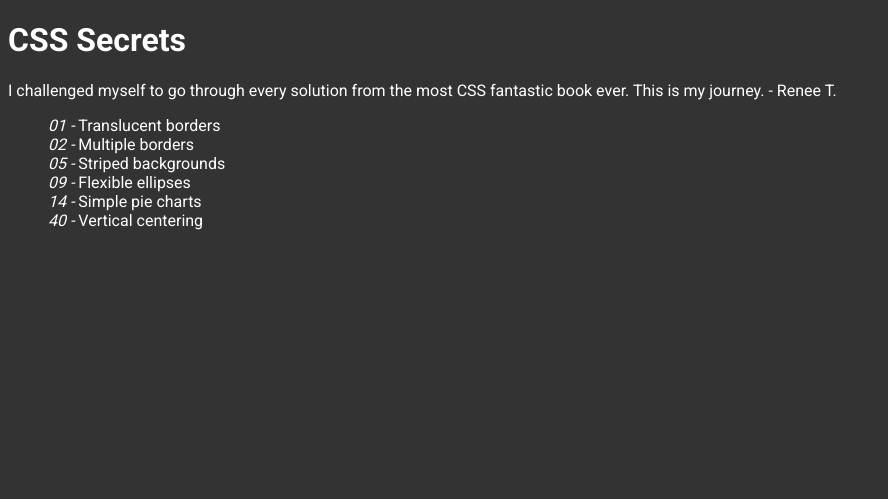
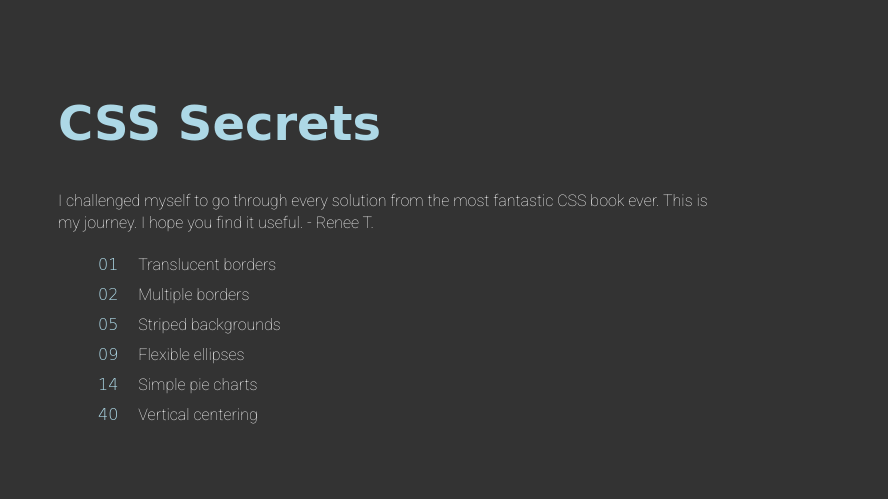
Before and after one commit to rjene/css-secrets, a plain HTML site: page index.html in a window 1280 px wide. Shown: the whole page, without its empty margins (0-888 px from the left). Drawn offline with Linux system fonts and the light colour scheme; a web font is replaced by a local one.

Commit message:
Added an index to list solutions done

```diff
--- a/index.html
+++ b/index.html
@@ -7,12 +7,20 @@
     <meta name="x-apple-disable-message-reformatting"><!--disable auto-scale in iOS-->
     <title></title><!--noted to show up in Android -->
     <link href="https://fonts.googleapis.com/css?family=Roboto:100,300,400,700" rel="stylesheet">
+    <link href="https://fonts.googleapis.com/css?family=Fredericka+the+Great" rel="stylesheet">
 
     <style>
         body {
             font-family: "Roboto", sans-serif;
+            font-weight: 100;
             background: #333;
             color: #fff;
+            line-height: 1.4;
+        }
+
+        .wrapper{
+            padding: 50px;
+            width: 650px;
         }
         a{
             color: #fff;
@@ -21,20 +29,34 @@
         ul{
             list-style: none;
         }
+        h1{
+            font-size: 3em;
+        }
+        em, h1{
+            color: lightblue;
+            font-family: 'Fredericka the Great', cursive;
+        }
+        em{
+            padding-right: 20px;
+            font-style: normal;
+        }
+        li{
+            line-height: 30px;
+        }
     </style>
 </head>
 <body>
+   <div class="wrapper">
     <h1>CSS Secrets</h1>
-    <p>I challenged myself to go through every solution from the <a href="https://www.amazon.ca/CSS-Secrets-Solutions-Everyday-Problems/dp/1449372635/ref=sr_1_1?ie=UTF8&qid=1535425667&sr=8-1&keywords=css+secrets" target="_blank">most CSS fantastic book ever</a>. This is my journey. - <a href="https://www.linkedin.com/in/rjene/">Renee T.</a></p>
+    <p>I challenged myself to go through every solution from the <a href="https://www.amazon.ca/CSS-Secrets-Solutions-Everyday-Problems/dp/1449372635/ref=sr_1_1?ie=UTF8&qid=1535425667&sr=8-1&keywords=css+secrets" target="_blank">most fantastic CSS book ever</a>. This is my journey. I hope you find it useful. - <a href="https://www.linkedin.com/in/rjene/">Renee T.</a></p>
     <ul>
-        <li><a href="01_translucent-borders" title="CSS Translucent borders"><em>01 - </em>Translucent borders</a></li>
-        <li><a href="02_multiple-borders.html" title="CSS Multiple borders"><em>02 - </em>Multiple borders</a></li>
-        <li><a href="05_striped-backgrounds.html" title="CSS Striped backgrounds"><em>05 - </em>Striped backgrounds</a></li>
-        <li><a href="09_flexible-ellipses.html" title="CSS Flexible ellipses"><em>09 - </em>Flexible ellipses</a></li>
-        <li><a href="14_simple-pie-charts.html" title="CSS Simple pie charts"><em>14 - </em>Simple pie charts</a></li>
-        <li><a href="40_vertical-centering.html" title="CSS Vertical centering"><em>40 - </em>Vertical centering</a></li>
+        <li><a href="01_translucent-borders" title="CSS Translucent borders"><em>01</em>Translucent borders</a></li>
+        <li><a href="02_multiple-borders.html" title="CSS Multiple borders"><em>02</em>Multiple borders</a></li>
+        <li><a href="05_striped-backgrounds.html" title="CSS Striped backgrounds"><em>05</em>Striped backgrounds</a></li>
+        <li><a href="09_flexible-ellipses.html" title="CSS Flexible ellipses"><em>09</em>Flexible ellipses</a></li>
+        <li><a href="14_simple-pie-charts.html" title="CSS Simple pie charts"><em>14</em>Simple pie charts</a></li>
+        <li><a href="40_vertical-centering.html" title="CSS Vertical centering"><em>40</em>Vertical centering</a></li>
     </ul>
-
-
+    </div>
 </body>
 </html>
```
